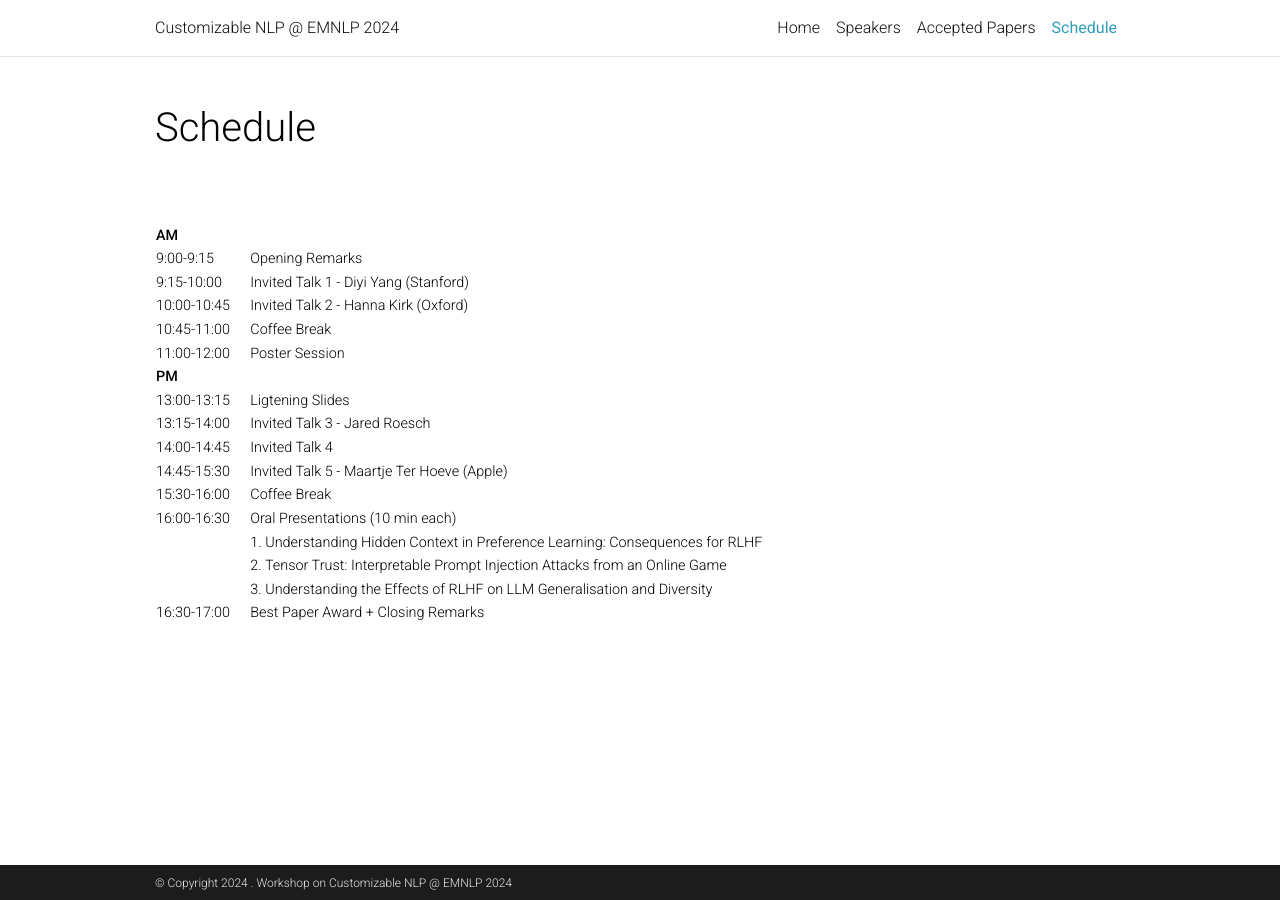
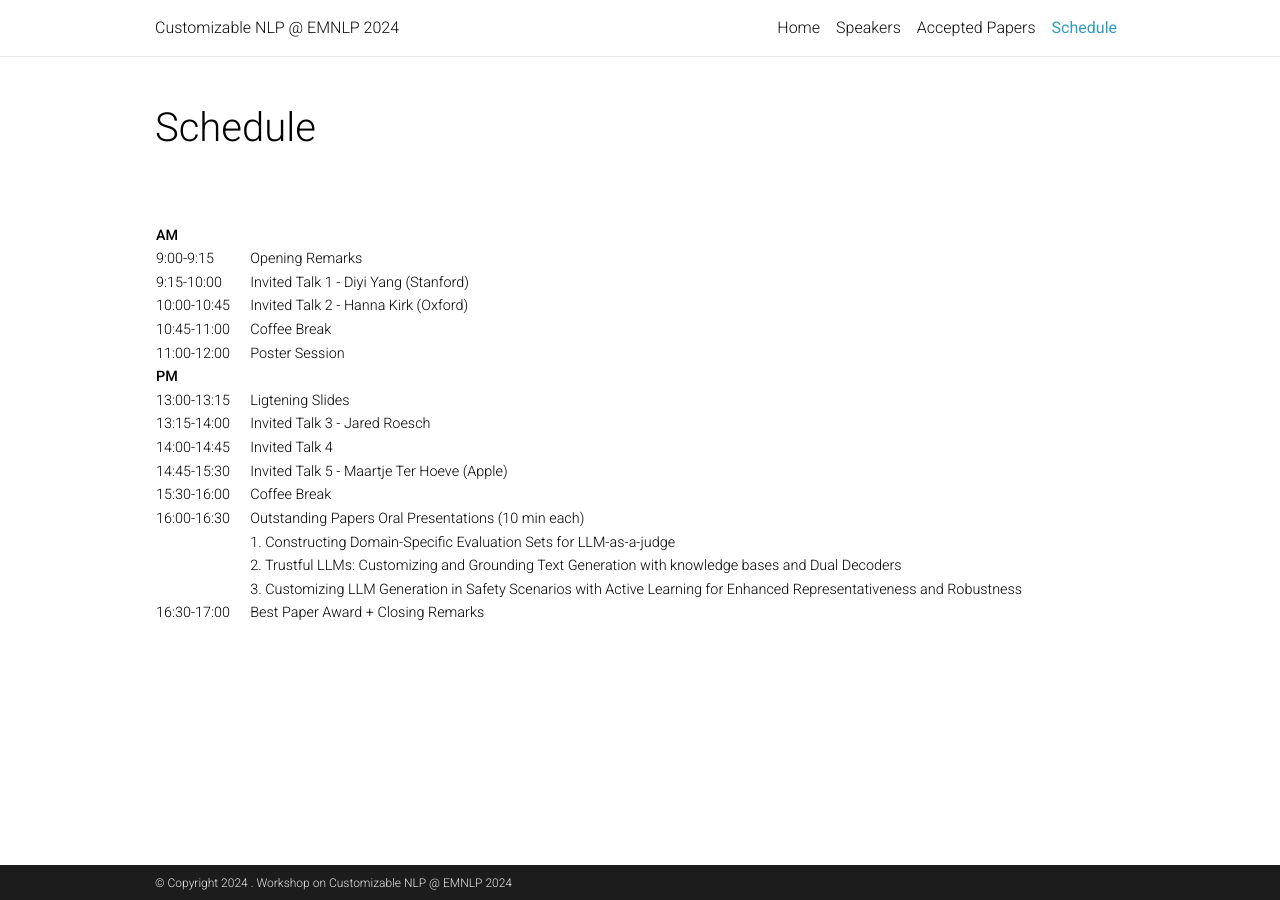
Before and after one commit to customnlp4u-24/customnlp4u-24.github.io, a Jekyll site: the page built from _pages/schedule.md, in a window 1280 px wide. Built offline with Jekyll 4.4.1, drawn with Linux system fonts in a browser that asks for light colours; comment, search, counter and statistics services are not loaded; a style sheet for code colours, icons or effects is not loaded.

Commit message:
updated the oral presentation papers

```diff
--- a/_pages/schedule.md
+++ b/_pages/schedule.md
@@ -27,8 +27,8 @@ nav_order: 5
 | 14:00-14:45 | Invited Talk 4 |
 | 14:45-15:30 | Invited Talk 5 - Maartje Ter Hoeve (Apple)  |
 | 15:30-16:00  | Coffee Break |
-| 16:00-16:30 | Oral Presentations (10 min each) |
-| | 1. Understanding Hidden Context in Preference Learning: Consequences for RLHF |
-| | 2. Tensor Trust: Interpretable Prompt Injection Attacks from an Online Game |
-| | 3. Understanding the Effects of RLHF on LLM Generalisation and Diversity |
+| 16:00-16:30 | Outstanding Papers Oral Presentations (10 min each) |
+| | 1. Constructing Domain-Specific Evaluation Sets for LLM-as-a-judge |
+| | 2. Trustful LLMs: Customizing and Grounding Text Generation with knowledge bases and Dual Decoders |
+| | 3. Customizing LLM Generation in Safety Scenarios with Active Learning for Enhanced Representativeness and Robustness |
 | 16:30-17:00 | Best Paper Award + Closing Remarks |
```
